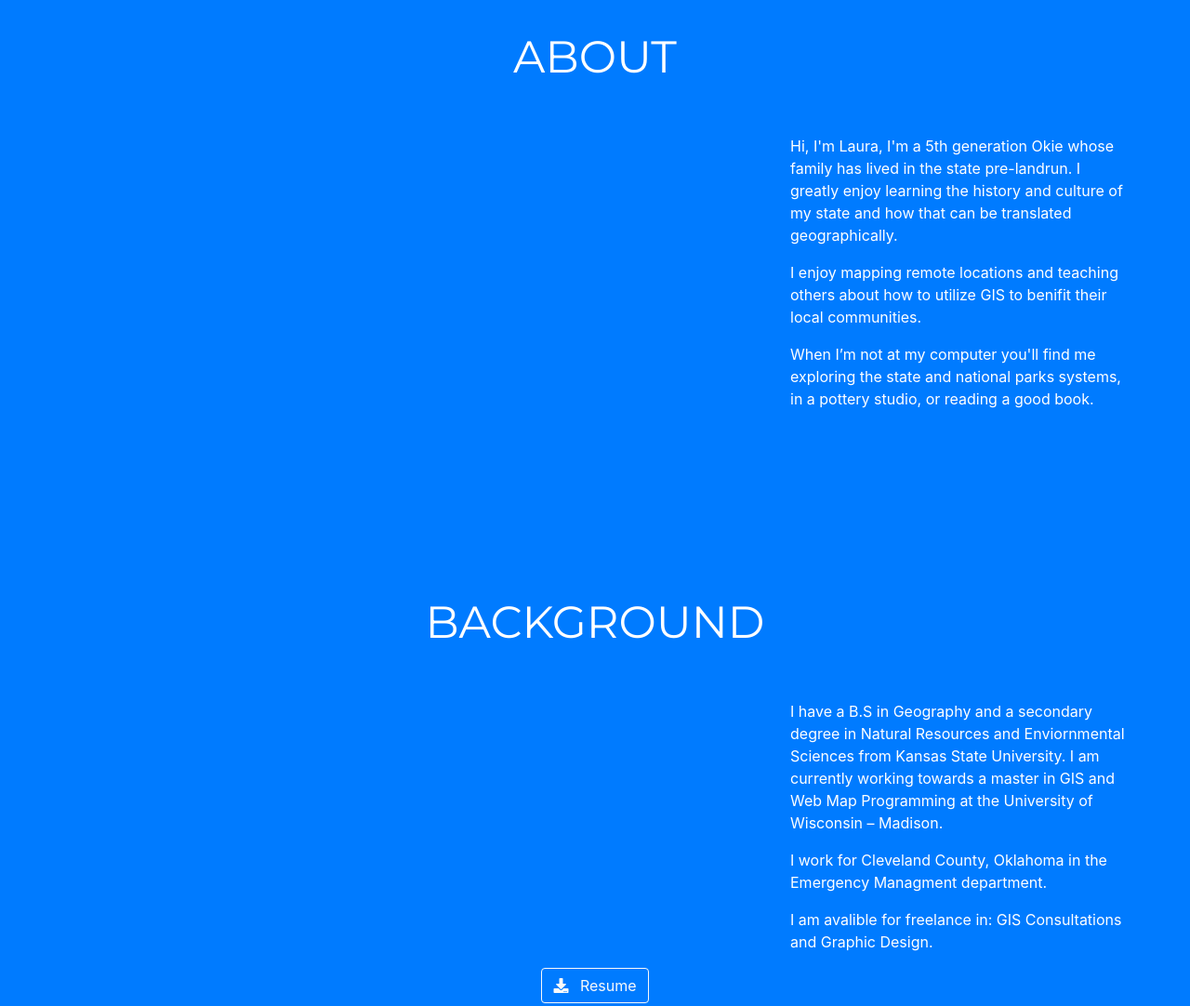
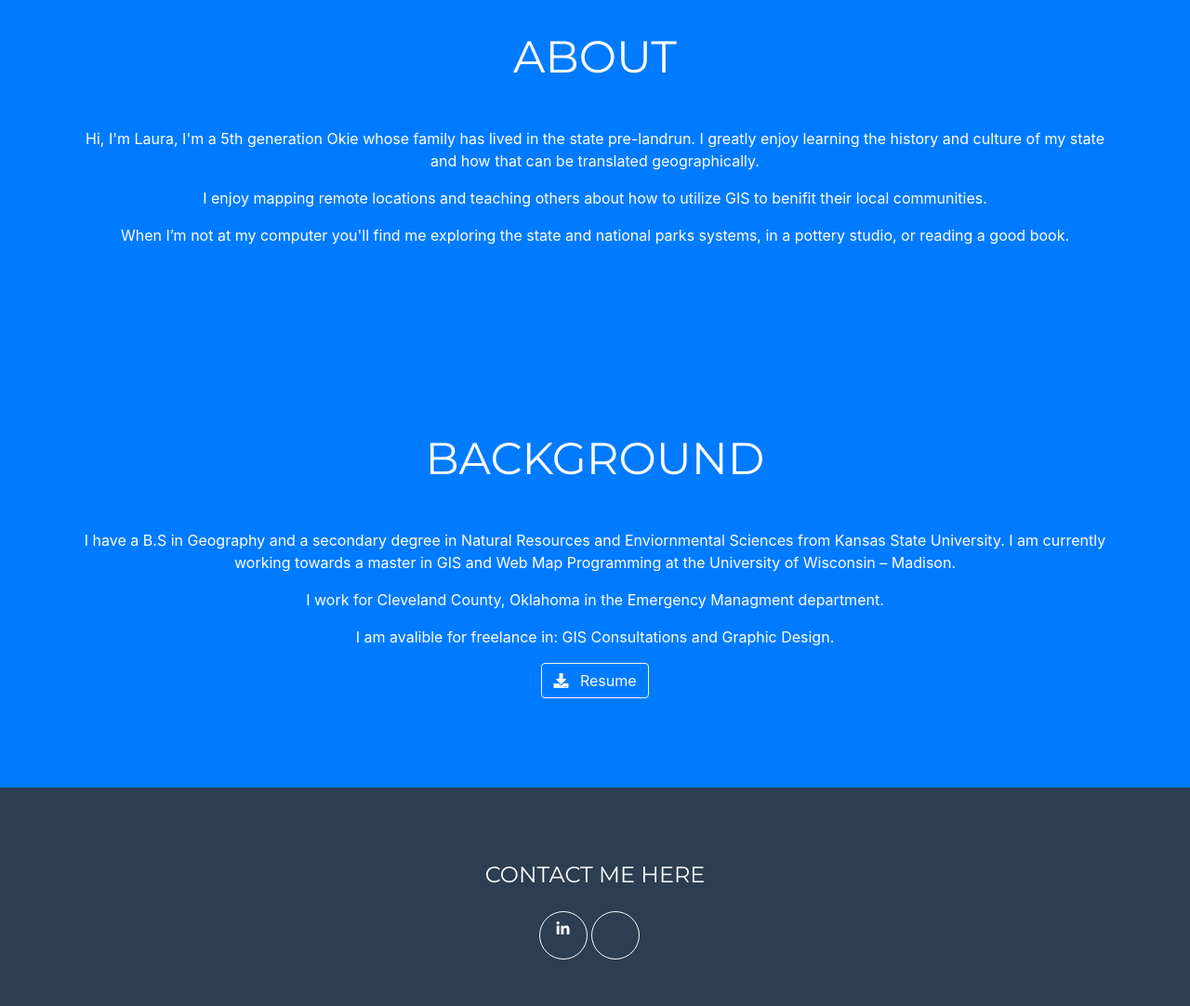
Before and after one commit to LauraKSmith/LauraKSmith, a website with bundled scripts: page index.html in a window 1280 px wide. Shown: the part 2040-3122 px from the top of the page at 93% size. Built offline with nearby package versions, Linux system fonts and the light colour scheme.

Commit message:
Update index.html

```diff
--- a/index.html
+++ b/index.html
@@ -173,18 +173,13 @@
       <img class="img-fluid mb-5 d-block mx-auto" src="img/profilephoto7.png" alt="">
       <h2 class="text-center text-uppercase text-white">About</h2><br />
 <br />
-      <h2 class="text-center text-uppercase text-white" ></h2>
-      <div class="row">
-        <div class="row">
-          <div class="col-lg-4 ml-auto">
+          <div class="text-center">
             <p>Hi, I'm Laura, I'm a 5th generation Okie whose family has lived in the state pre-landrun.
               I greatly enjoy learning the history and culture of my state and how that can be translated geographically.</p>
               <p>I enjoy mapping remote locations and teaching others about how to utilize GIS to benifit their local communities.</p>
                <p>When I’m not at my computer you'll find me exploring the state and national parks systems,
                  in a pottery studio, or reading a good book.</p>
           </div>
-          </div>
-        </div>
       </div>
     </div>
   </section>
@@ -193,22 +188,17 @@
 </section>
 
 <!-- About Section -->
-<section class="bg-primary text-white mb-0" id="about">
+<section class="bg-primary text-white mb-0" id="background">
   <div class="container">
     <h2 class="text-center text-uppercase text-white">Background</h2><br />
 <br />
-    <h2 class="text-center text-uppercase text-white" ></h2>
-    <div class="row">
-      <div class="row">
-        <div class="col-lg-4 ml-auto">
+        <div class="text-center">
             <p>I have a B.S in Geography and a secondary degree in Natural Resources and Enviornmental Sciences from
               Kansas State University. I am currently working towards a master in GIS
              and Web Map Programming at the University of Wisconsin – Madison.</p>
              <p>I work for Cleveland County, Oklahoma in the Emergency Managment department.</p>
             <p>I am avalible for freelance in: GIS Consultations and Graphic Design. </p>
         </div>
-        </div>
-      </div>
     </div>
     <div class="row justify-content-center align-items-center">
         <a class="btn btn-xl btn-outline-light" href="#">
```
